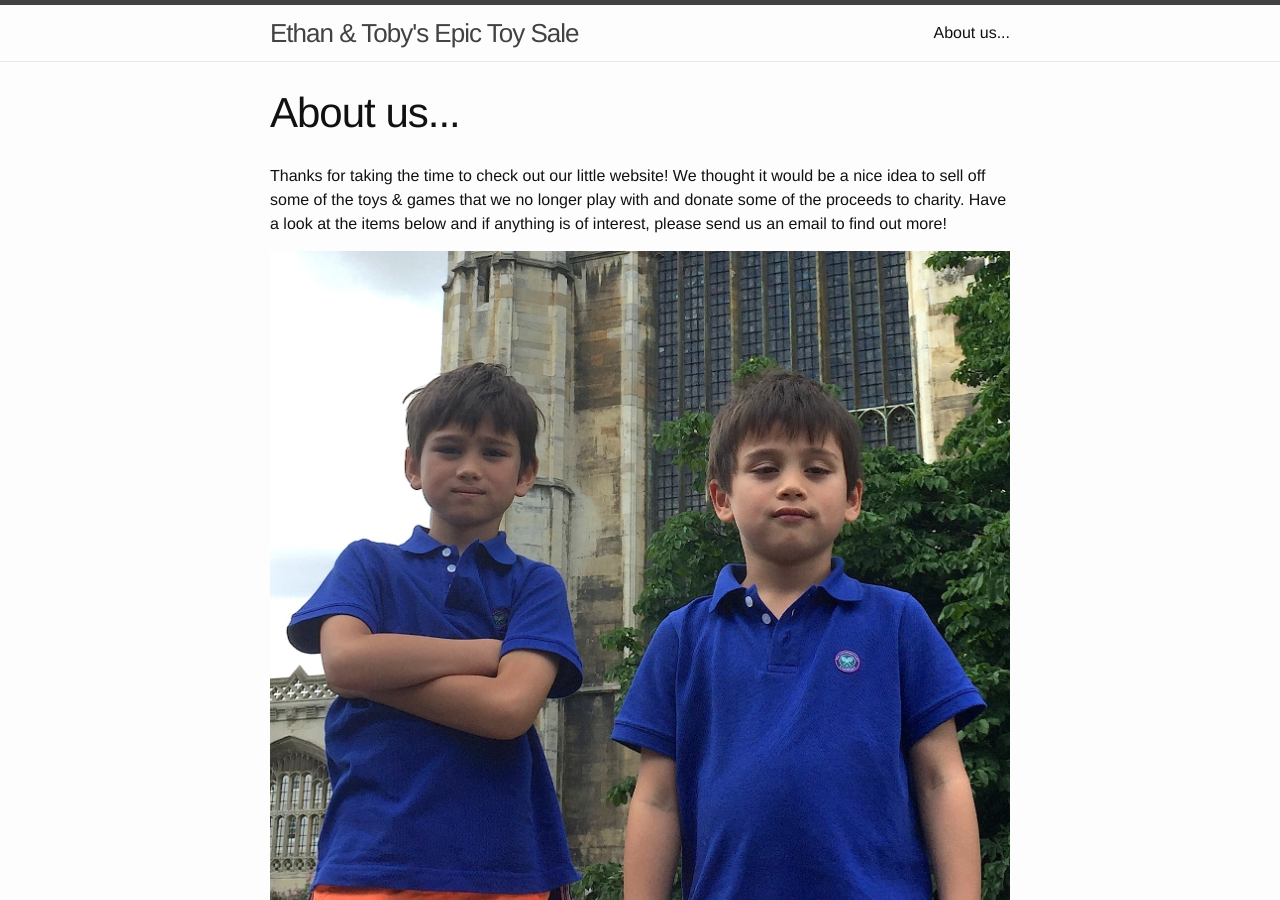
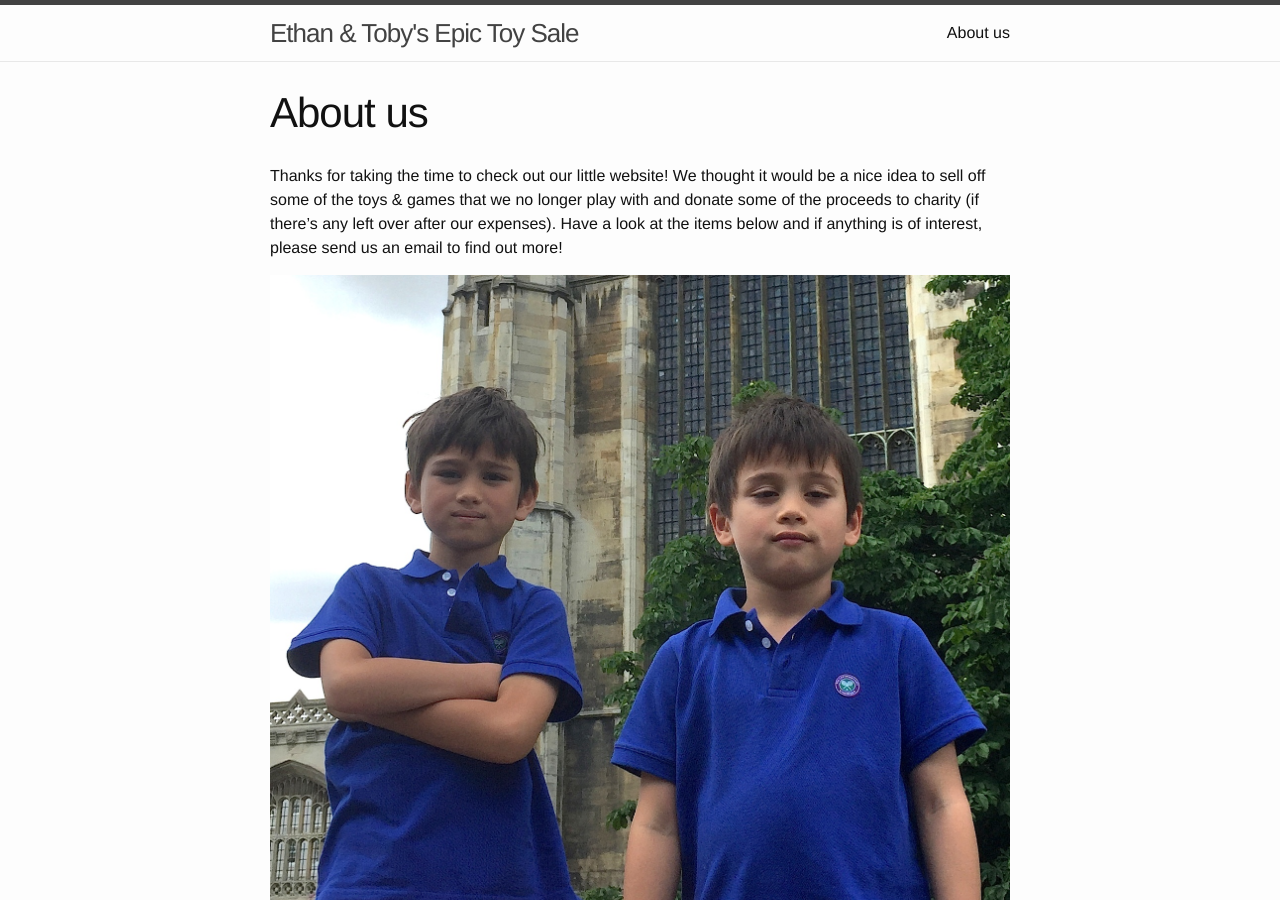
Before and after one commit to kooshkashkai/kooshkashkai.github.io, a Jekyll site: the page built from about.md, in a window 1280 px wide and 900 px high. Built offline with Jekyll 4.4.1, drawn with Linux system fonts in a browser that asks for light colours.

Commit message:
Update about.md

```diff
--- a/about.md
+++ b/about.md
@@ -1,17 +1,12 @@
 ---
 layout: page
-title: About us...
+title: About us
 permalink: /about/
 ---
 
-Thanks for taking the time to check out our little website! We thought it would be a nice idea to sell off some of the toys & games that we no longer play with and donate some of the proceeds to charity. Have a look at the items below and if anything is of interest, please send us an email to find out more!
+Thanks for taking the time to check out our little website! We thought it would be a nice idea to sell off some of the toys & games that we no longer play with and donate some of the proceeds to charity (if there's any left over after our expenses). Have a look at the items below and if anything is of interest, please send us an email to find out more!
 
 ![This is us3!](http://www.ethanandtoby.com/images/ET4.jpeg)
-
-![This is us1!](http://www.ethanandtoby.com/images/dino_copy.png)
-
-![This is us2!](http://www.ethanandtoby.com/images/IMG_0775.jpeg)
-
 
 
 This is the base Jekyll theme. You can find out more info about customizing your Jekyll theme, as well as basic Jekyll usage documentation at [jekyllrb.com](http://jekyllrb.com/)
```
